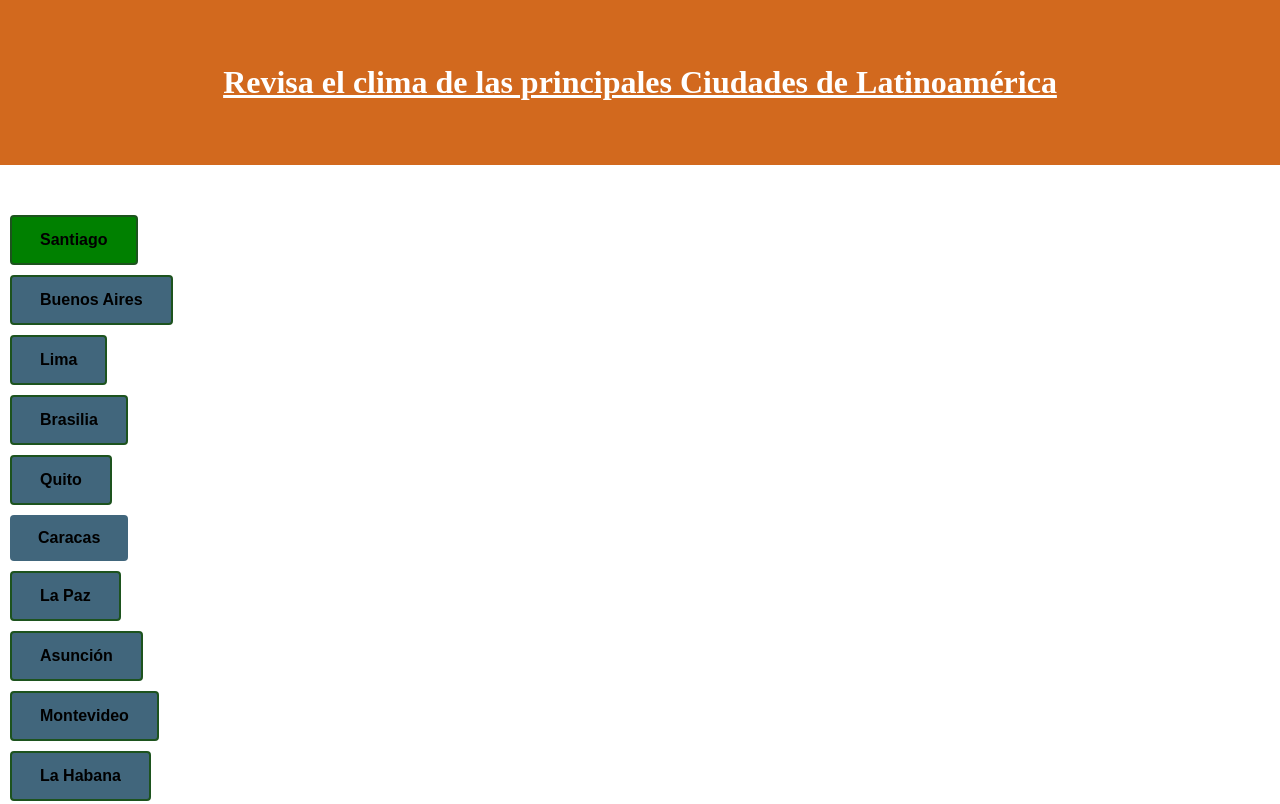
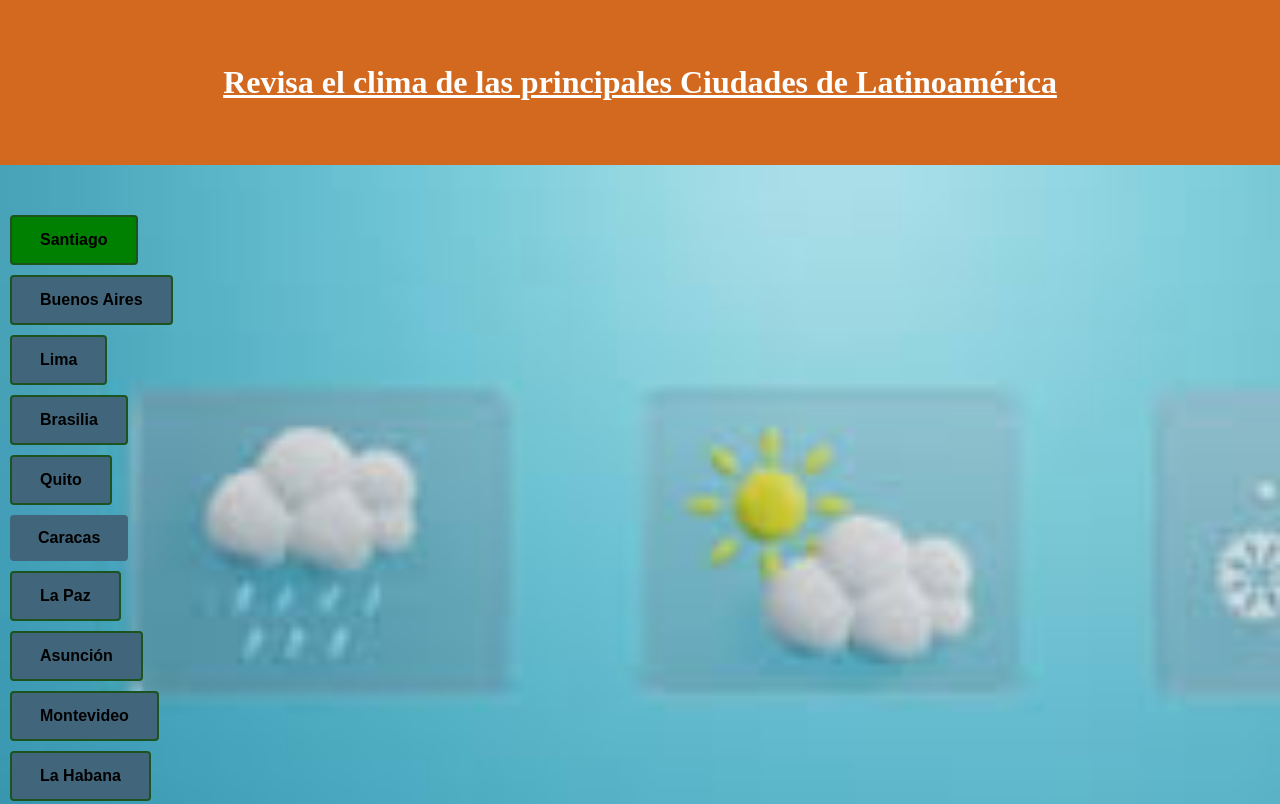
Before and after one commit to janupla/pronostico-accuweather, a plain HTML site: page index.html in a window 1280 px wide. Shown: the top 804 px of the page. Drawn offline with nearby package versions, Linux system fonts and the light colour scheme.

Commit message:
Imagen ajustada

```diff
--- a/assets/style.css
+++ b/assets/style.css
@@ -5,7 +5,7 @@
 }
 
 body {
-background-image: url("assets/images.jpg");
+background-image: url("images.jpg");
 background-repeat: no-repeat;
 background-size: cover;
 
```
